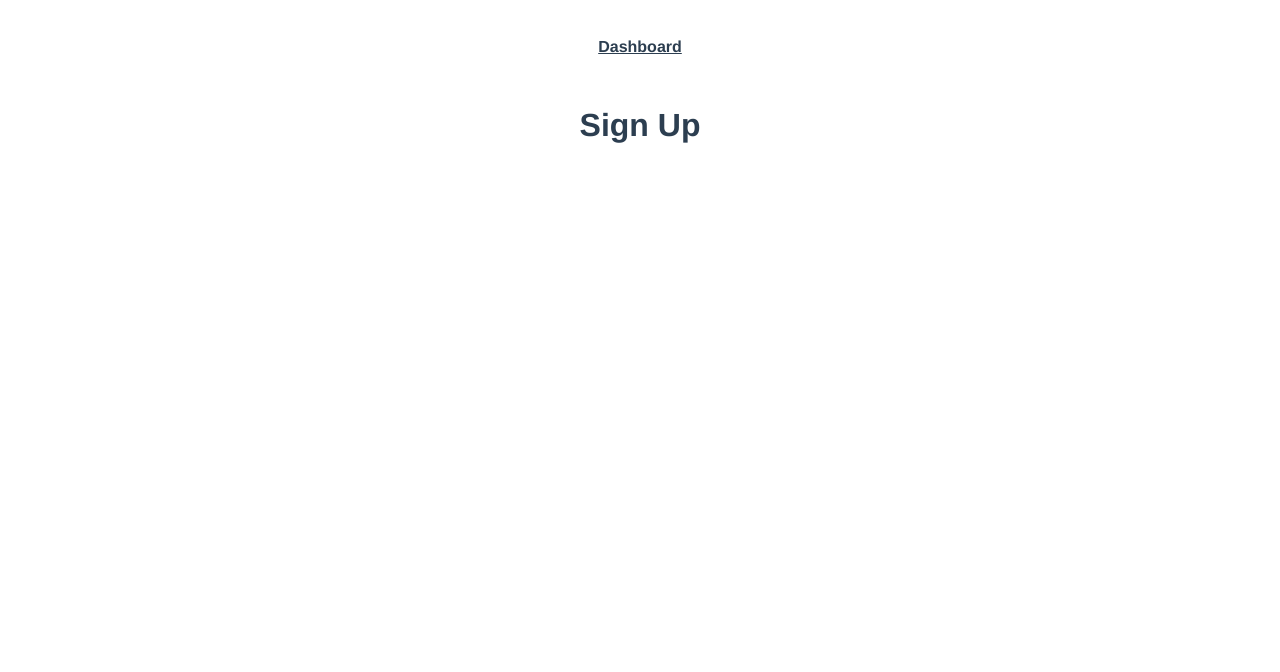
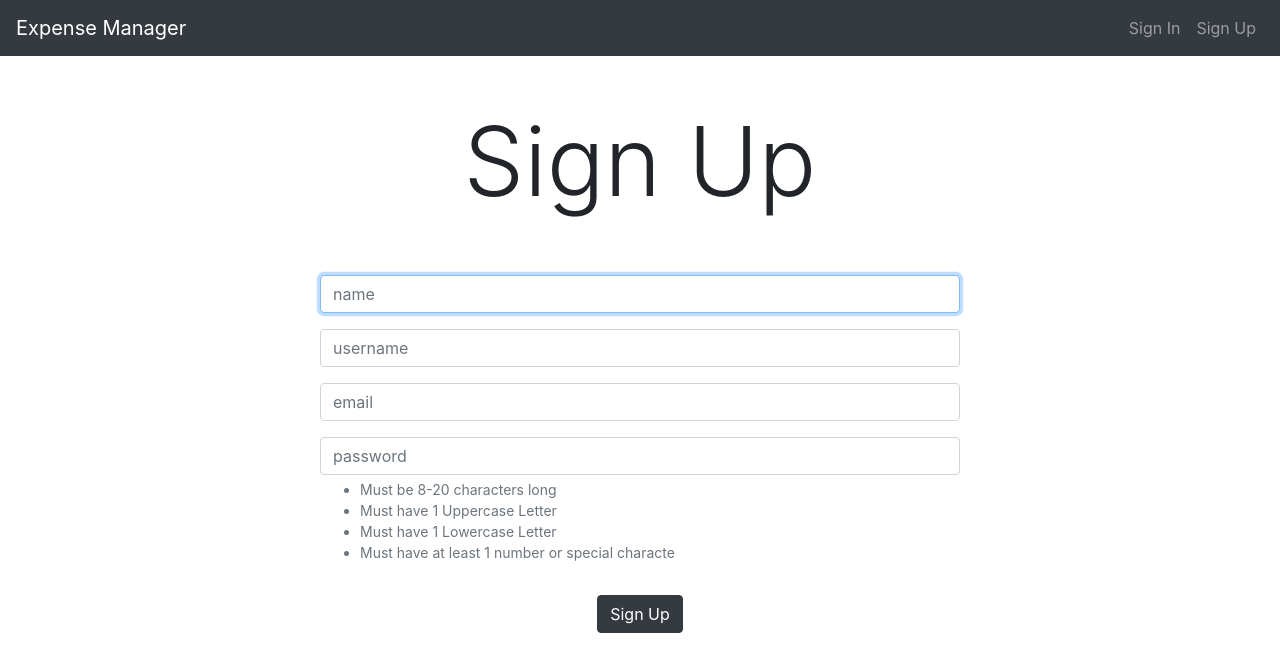
Before and after one commit to ish-u/expense-manager, a Vue app in the folder client/: page /signup in a window 1280 px wide. Shown: the top 672 px of the page. Built offline with nearby package versions, Linux system fonts and the light colour scheme.

Commit message:
added Sign In, Sign Up, Error404 view; added User Authentication; added NavBar component

```diff
--- a/client/package.json
+++ b/client/package.json
@@ -8,6 +8,7 @@
     "lint": "vue-cli-service lint"
   },
   "dependencies": {
+    "bootstrap-vue": "^2.21.2",
     "core-js": "^3.6.5",
     "vue": "^2.6.11",
     "vue-router": "^3.2.0",
--- a/client/src/App.vue
+++ b/client/src/App.vue
@@ -1,31 +1,22 @@
 <template>
   <div id="app">
-    <div id="nav">
-      <router-link to="/">Dashboard</router-link>
-    </div>
-    <router-view />
+    <NavBar />
+    <b-container fluid class="p-5">
+      <router-view />
+    </b-container>
   </div>
 </template>
+<script>
+import NavBar from "./components/NavBar.vue";
+export default {
+  components: {
+    NavBar,
+  },
+};
+</script>
 
 <style>
 #app {
-  font-family: Avenir, Helvetica, Arial, sans-serif;
-  -webkit-font-smoothing: antialiased;
-  -moz-osx-font-smoothing: grayscale;
   text-align: center;
-  color: #2c3e50;
-}
-
-#nav {
-  padding: 30px;
-}
-
-#nav a {
-  font-weight: bold;
-  color: #2c3e50;
-}
-
-#nav a.router-link-exact-active {
-  color: #42b983;
 }
 </style>
--- /dev/null
+++ b/client/src/components/NavBar.vue
@@ -0,0 +1,63 @@
+<template>
+  <b-navbar toggleable="lg" type="dark" variant="dark">
+    <b-navbar-brand @click="goToDashboardView">Expense Manager</b-navbar-brand>
+
+    <b-navbar-toggle target="nav-collapse"></b-navbar-toggle>
+
+    <b-collapse id="nav-collapse" is-nav>
+      <b-navbar-nav class="ml-auto" v-if="isLoggedIn">
+        <b-nav-item @click="goToExpenseView">Expenses</b-nav-item>
+        <b-nav-item @click="goToReportView">Report</b-nav-item>
+        <b-nav-item @click="signOut">Sign Out</b-nav-item>
+      </b-navbar-nav>
+      <b-navbar-nav class="ml-auto" v-else>
+        <b-nav-item @click="goToSignInView">Sign In</b-nav-item>
+        <b-nav-item @click="goToSignUpView">Sign Up</b-nav-item>
+      </b-navbar-nav>
+    </b-collapse>
+  </b-navbar>
+</template>
+
+<script>
+export default {
+  name: "NavBar",
+  methods: {
+    goToDashboardView() {
+      if (this.$route.name !== "Dashboard" && this.isLoggedIn) {
+        this.$router.push({ name: "Dashboard" });
+      }
+    },
+    goToExpenseView() {
+      if (this.$route.name !== "Expense") {
+        this.$router.push({ name: "Expense" });
+      }
+    },
+    goToReportView() {
+      if (this.$route.name !== "Report") {
+        this.$router.push({ name: "Report" });
+      }
+    },
+    goToSignInView() {
+      if (this.$route.name !== "Sign In") {
+        this.$router.push({ name: "Sign In" });
+      }
+    },
+    goToSignUpView() {
+      if (this.$route.name !== "Sign Up") {
+        this.$router.push({ name: "Sign Up" });
+      }
+    },
+    signOut() {
+      this.$store.dispatch("removeAccessToken");
+      this.$router.push({ name: "Sign In" });
+    },
+  },
+  computed: {
+    isLoggedIn() {
+      return this.$store.getters.isLoggedIn;
+    },
+  },
+};
+</script>
+
+<style></style>
--- a/client/src/router/index.js
+++ b/client/src/router/index.js
@@ -1,10 +1,12 @@
 import Vue from "vue";
 import VueRouter from "vue-router";
+import store from "../store";
 import Dashboard from "../views/Dashboard.vue";
 import SignUp from "../views/SignUp.vue";
 import SignIn from "../views/SignIn.vue";
 import Report from "../views/Report.vue";
 import Expense from "../views/Expense.vue";
+import Error404 from "../views/Error404.vue";
 
 Vue.use(VueRouter);
 
@@ -34,6 +36,11 @@ const routes = [
     name: "Sign In",
     component: SignIn,
   },
+  {
+    path: "*",
+    name: "404",
+    component: Error404,
+  },
 ];
 
 const router = new VueRouter({
@@ -43,3 +50,15 @@ const router = new VueRouter({
 });
 
 export default router;
+// authentication middleware using Navigation Guards
+router.beforeEach((to, from, next) => {
+  const publicPages = ["Sign In", "Sign Up"];
+  const needAuth = !publicPages.includes(to.name);
+  const isLoggedIn = store.getters.isLoggedIn;
+  console.log(isLoggedIn, needAuth);
+  if (needAuth && !isLoggedIn) {
+    next({ name: "Sign In" });
+  } else {
+    next();
+  }
+});
--- a/client/src/store/index.js
+++ b/client/src/store/index.js
@@ -4,8 +4,51 @@ import Vuex from "vuex";
 Vue.use(Vuex);
 
 export default new Vuex.Store({
-  state: {},
-  mutations: {},
-  actions: {},
-  modules: {},
+  state: {
+    accessToken: localStorage.getItem("accessToken") || null,
+  },
+  mutations: {
+    setAccessToken(state, token) {
+      state.accessToken = token;
+    },
+  },
+  actions: {
+    async getAccessToken(context, payload) {
+      const { username, password } = payload;
+      return new Promise((resolve, reject) => {
+        const requestOptions = {
+          method: "POST",
+          headers: { "Content-Type": "application/json" },
+          body: JSON.stringify({
+            username: username,
+            password: password,
+          }),
+        };
+        fetch(`${process.env.VUE_APP_API}/signin`, requestOptions)
+          .then((res) => {
+            if (res.status !== 200) {
+              reject(res.status);
+            }
+            return res.json();
+          })
+          .then((resJSON) => {
+            localStorage.setItem("accessToken", resJSON.token);
+            context.commit("setAccessToken", resJSON.token);
+            resolve();
+          })
+          .catch((err) => {
+            reject(err);
+          });
+      });
+    },
+    removeAccessToken(context) {
+      localStorage.removeItem("accessToken");
+      context.commit("setAccessToken", null);
+    },
+  },
+  getters: {
+    isLoggedIn(state) {
+      return state.accessToken !== null;
+    },
+  },
 });
--- a/client/src/views/Dashboard.vue
+++ b/client/src/views/Dashboard.vue
@@ -1,6 +1,5 @@
 <template>
   <div class="dashboard">
-    <h1>Expense Manager</h1>
     <h2>Dashboard</h2>
   </div>
 </template>
@@ -8,5 +7,6 @@
 <script>
 export default {
   name: "Dashboard",
+  methods: {},
 };
 </script>
--- /dev/null
+++ b/client/src/views/Error404.vue
@@ -0,0 +1,11 @@
+<template>
+  <div>
+    <h1 class="display-1">404</h1>
+  </div>
+</template>
+
+<script>
+export default {
+  name: "Error404",
+};
+</script>
--- a/client/src/views/SignIn.vue
+++ b/client/src/views/SignIn.vue
@@ -1,13 +1,69 @@
 <template>
-  <div>
-    <h1>Sign In</h1>
-  </div>
+  <b-container>
+    <h1 class="display-1">Sign In</h1>
+    <b-container class="pt-5">
+      <b-form @submit.prevent="signin" class="signin-form">
+        <b-alert v-model="showDismissibleAlert" variant="danger" dismissible>
+          {{ alertMessage }}
+        </b-alert>
+
+        <b-form-group>
+          <b-form-input
+            name="username"
+            type="text"
+            placeholder="username"
+            v-model="username"
+            required
+          ></b-form-input>
+        </b-form-group>
+        <b-form-group>
+          <b-form-input
+            name="password"
+            type="password"
+            placeholder="password"
+            v-model="password"
+            required
+          ></b-form-input>
+        </b-form-group>
+        <b-button type="submit" variant="dark">Sign In</b-button>
+      </b-form>
+    </b-container>
+  </b-container>
 </template>
 
 <script>
 export default {
   name: "SignIn",
+  data() {
+    return {
+      username: "",
+      password: "",
+      showDismissibleAlert: false,
+      alertMessage: "",
+    };
+  },
+  methods: {
+    signin() {
+      this.$store
+        .dispatch("getAccessToken", {
+          username: this.username,
+          password: this.password,
+        })
+        .then(() => {
+          this.$router.push({ name: "Dashboard" });
+        })
+        .catch(() => {
+          this.alertMessage = "Wrong Credentials";
+          this.showDismissibleAlert = true;
+        });
+    },
+  },
 };
 </script>
 
-<style></style>
+<style>
+.signin-form {
+  margin: 0 auto;
+  width: 50vw;
+}
+</style>
--- a/client/src/views/SignUp.vue
+++ b/client/src/views/SignUp.vue
@@ -1,13 +1,111 @@
 <template>
-  <div>
-    <h1>Sign Up</h1>
-  </div>
+  <b-container>
+    <h1 class="display-1">Sign Up</h1>
+    <b-container class="pt-5">
+      <b-form @submit.prevent="signup" class="signup-form">
+        <b-alert v-model="showDismissibleAlert" variant="danger" dismissible>
+          {{ alertMessage }}
+        </b-alert>
+        <b-form-group>
+          <b-form-input
+            name="name"
+            type="text"
+            placeholder="name"
+            v-model="name"
+            required
+            autofocus
+          ></b-form-input>
+        </b-form-group>
+        <b-form-group>
+          <b-form-input
+            name="username"
+            type="text"
+            placeholder="username"
+            v-model="username"
+            required
+            min="6"
+          ></b-form-input>
+        </b-form-group>
+        <b-form-group>
+          <b-form-input
+            name="email"
+            type="email"
+            placeholder="email"
+            v-model="email"
+            required
+          ></b-form-input>
+        </b-form-group>
+        <b-form-group>
+          <b-form-input
+            name="password"
+            type="password"
+            placeholder="password"
+            v-model="password"
+            required
+            pattern="^(?=.*[\d\W])(?=.*[a-z])(?=.*[A-Z]).{8,20}$"
+          ></b-form-input>
+          <b-form-text id="password-help-block" style="text-align: left">
+            <ul>
+              <li>Must be 8-20 characters long</li>
+              <li>Must have 1 Uppercase Letter</li>
+              <li>Must have 1 Lowercase Letter</li>
+              <li>Must have at least 1 number or special characte</li>
+            </ul>
+          </b-form-text>
+        </b-form-group>
+        <b-button type="submit" variant="dark">Sign Up</b-button>
+      </b-form>
+    </b-container>
+  </b-container>
 </template>
 
 <script>
 export default {
   name: "SignUp",
+  data() {
+    return {
+      name: "",
+      username: "",
+      email: "",
+      password: "",
+      showDismissibleAlert: false,
+      alertMessage: "",
+    };
+  },
+  methods: {
+    signup() {
+      const requestOptions = {
+        method: "POST",
+        headers: { "Content-Type": "application/json" },
+        body: JSON.stringify({
+          name: this.name,
+          username: this.username,
+          email: this.email,
+          password: this.password,
+        }),
+      };
+      fetch(`${process.env.VUE_APP_API}/signup`, requestOptions)
+        .then((res) => {
+          if (res.status === 200) {
+            this.$router.push({ name: "Sign In" });
+          } else {
+            this.alertMessage = "Username Taken";
+            this.showDismissibleAlert = true;
+          }
+        })
+        .catch((err) => {
+          this.alertMessage = "Something Went Wrong";
+          this.showDismissibleAlert = true;
+          console.log(err);
+        });
+    },
+  },
 };
 </script>
 
-<style></style>
+<style>
+.signup-form {
+  margin: 0 auto;
+  width: 50vw;
+}
+</style>
```
Also changed, not shown: client/src/main.js (+7 -0 lines), 2 other files (tests, documents, lock files or other folders).
